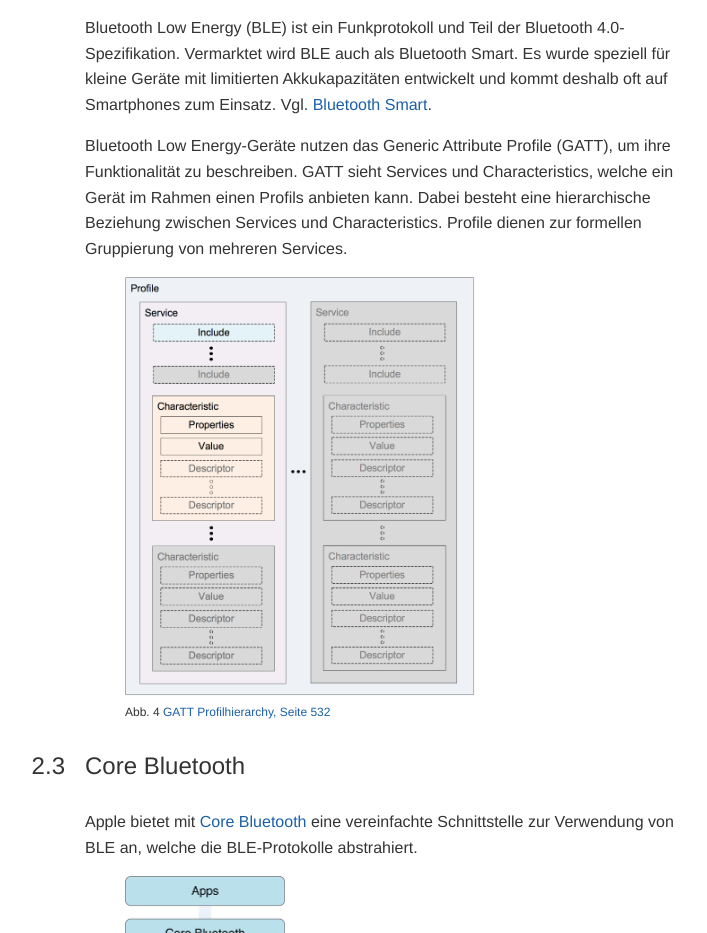
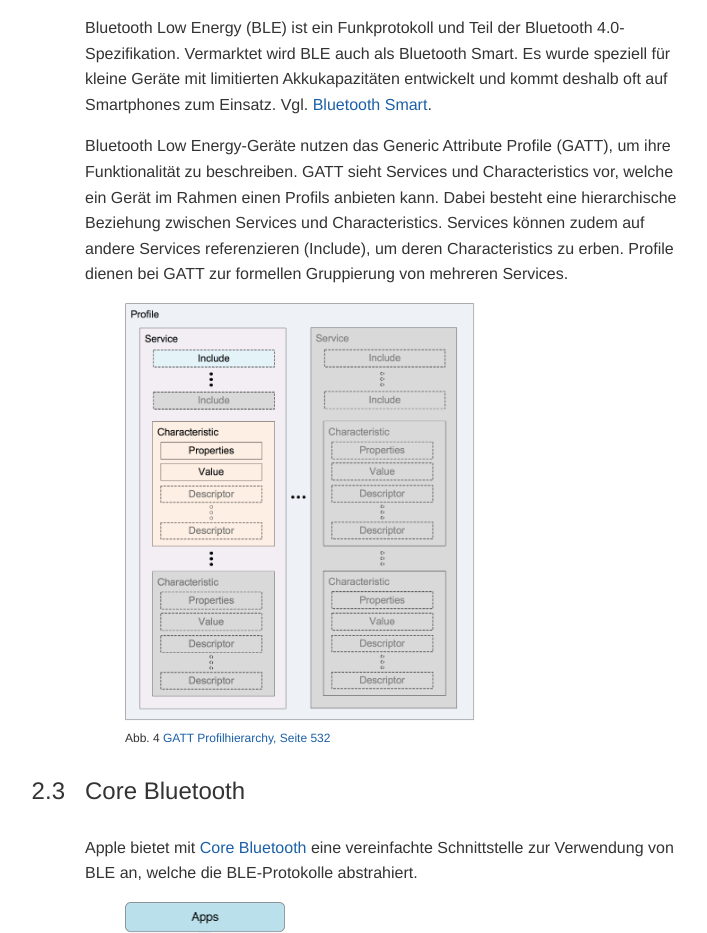
Before and after one commit to fabian/home-automation, a website: page index.html in a window 1280 px wide. Shown: the part 5480-6413 px from the top of the page, without its empty margins (53-760 px from the left). Drawn offline with nearby package versions, Linux system fonts and the light colour scheme.

Commit message:
Explain Includes

```diff
--- a/index.html
+++ b/index.html
@@ -458,10 +458,11 @@ Vgl. <a href="#ref-bluetooth-smart" class="ref">Bluetooth Smart</a>.
 
 <p>
 Bluetooth Low Energy-Geräte nutzen das Generic Attribute Profile (GATT), um ihre
-Funktionalität zu beschreiben. GATT sieht Services und Characteristics, welche
+Funktionalität zu beschreiben. GATT sieht Services und Characteristics vor, welche
 ein Gerät im Rahmen einen Profils anbieten kann. Dabei besteht eine
-hierarchische Beziehung zwischen Services und Characteristics. Profile dienen
-zur formellen Gruppierung von mehreren Services.
+hierarchische Beziehung zwischen Services und Characteristics. Services können
+zudem auf andere Services referenzieren (Include), um deren Characteristics zu erben.
+Profile dienen bei GATT zur formellen Gruppierung von mehreren Services.
 </p>
 
 <figure>
```
